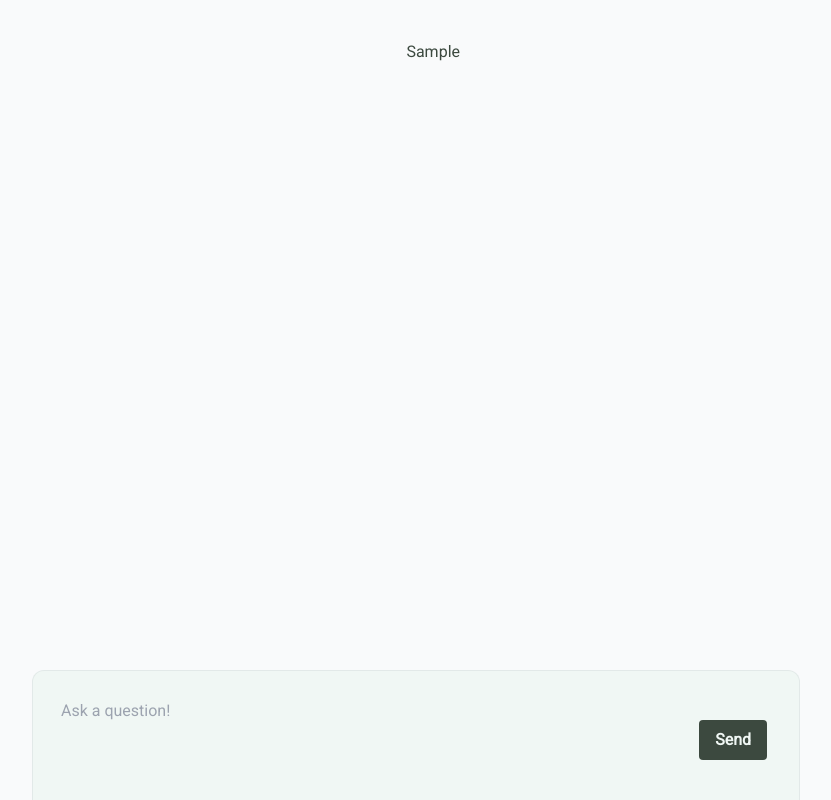
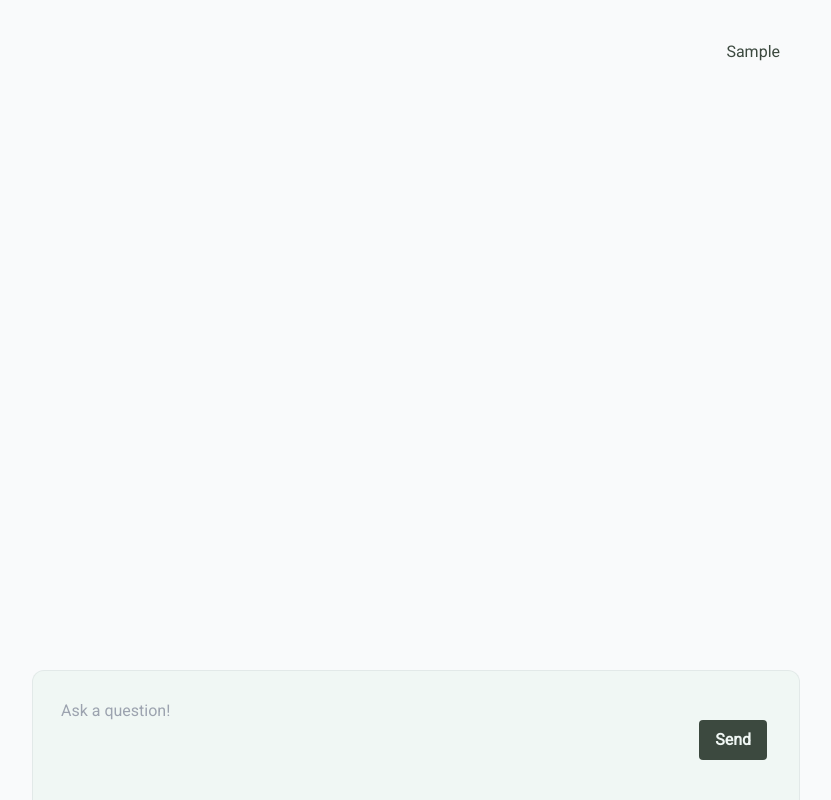
Before and after one commit to mPemba/school-ai-challenge, a Next.js app: page / in a window 1280 px wide. Both pictures are taken after typing "Sample" into the empty fields and a click on the button "Send". Shown: the whole page, without its empty margins (224-1055 px from the left). Built offline with nearby package versions, Linux system fonts and the light colour scheme; no server answers.

Commit message:
fixing space and first question margins

```diff
--- a/src/components/AnswerList.tsx
+++ b/src/components/AnswerList.tsx
@@ -4,16 +4,14 @@
   const { messages, isLoadingAnswer } = useMessages()
 
   return (
-    <div className="max-w-3xl mx-auto pt-8">
+    <div className="max-w-3xl mx-auto pt-8 overflow-y-scroll">
       {messages?.map((message, i) => {
         const isUser = message.role === 'user'
         if (message.role === 'system') return null
         return (
           <div
             id={`message-${i}`}
-            className={`flex mb-4 fade-up ${isUser ? 'justify-end' : 'justify-start'} ${
-              i === 1 ? 'max-w-md' : ''
-            }`}
+            className={`flex mb-4 fade-up ${isUser ? 'justify-end' : 'justify-start'}`}
             key={message.content}
           >
             <div
```
